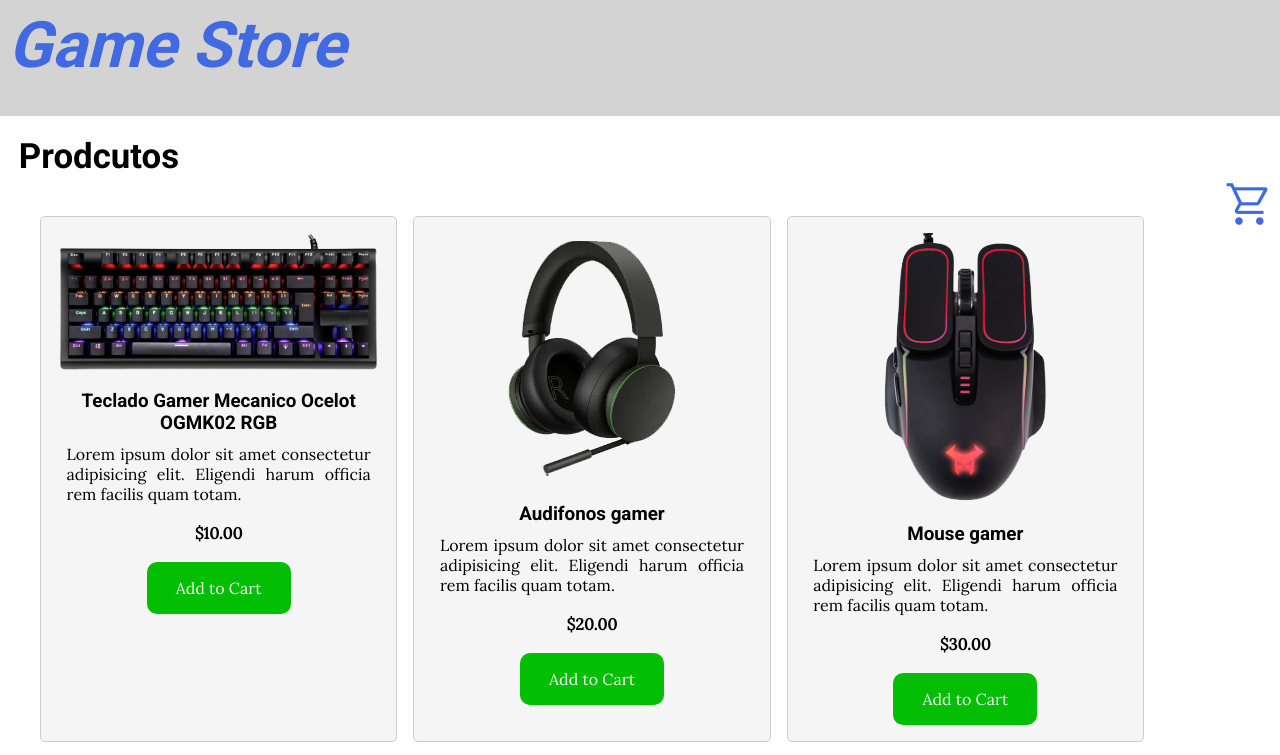
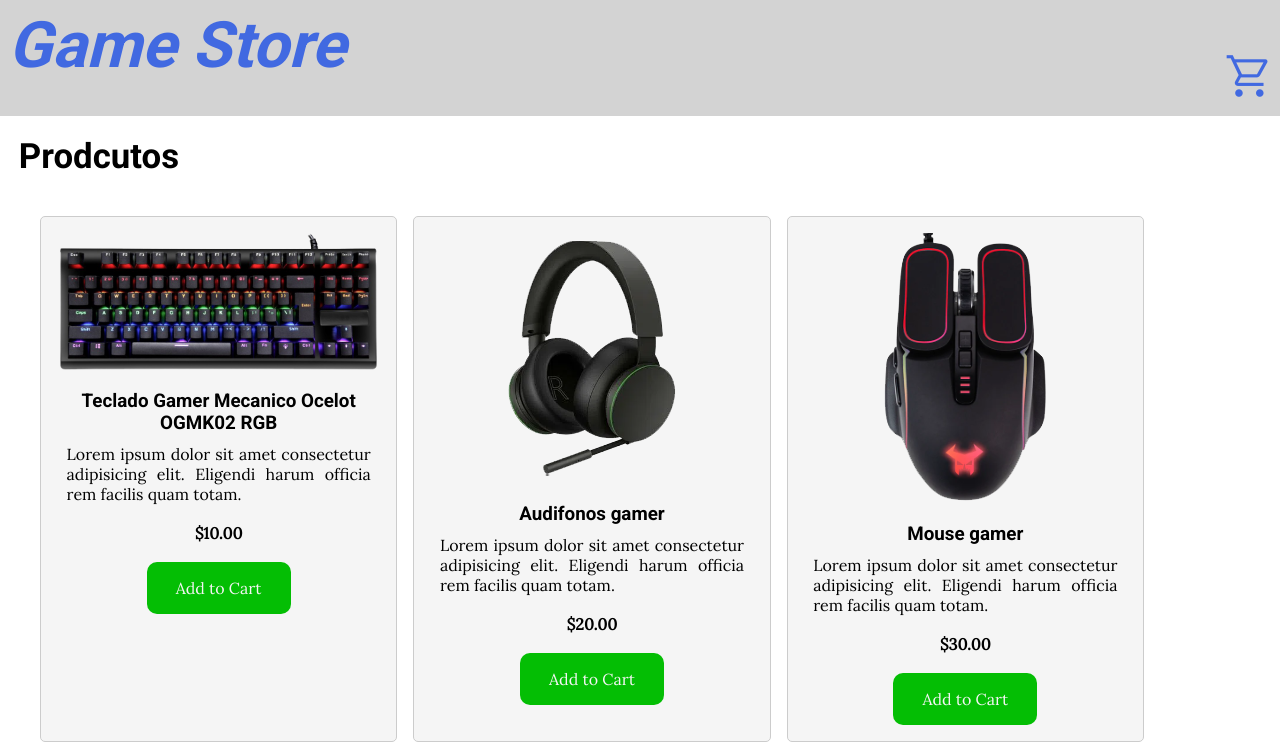
Before and after one commit to EAMARTGLEZ/carrito_de_compras, a plain HTML site: page index.html in a window 1280 px wide. Shown: the top 755 px of the page. Drawn offline with nearby package versions, Linux system fonts and the light colour scheme.

Commit message:
25 coomit
me parece que me estoy cercando

```diff
--- a/assets/css/styles.css
+++ b/assets/css/styles.css
@@ -43,7 +43,7 @@ header .bi-cart {
   justify-content: end;
   margin-bottom: 3rem;
   margin-left: 75rem;
-  margin-top: 5rem;
+  margin-top: -3rem;
   padding: 1rem;
 }
 .bi-cart span {
```
